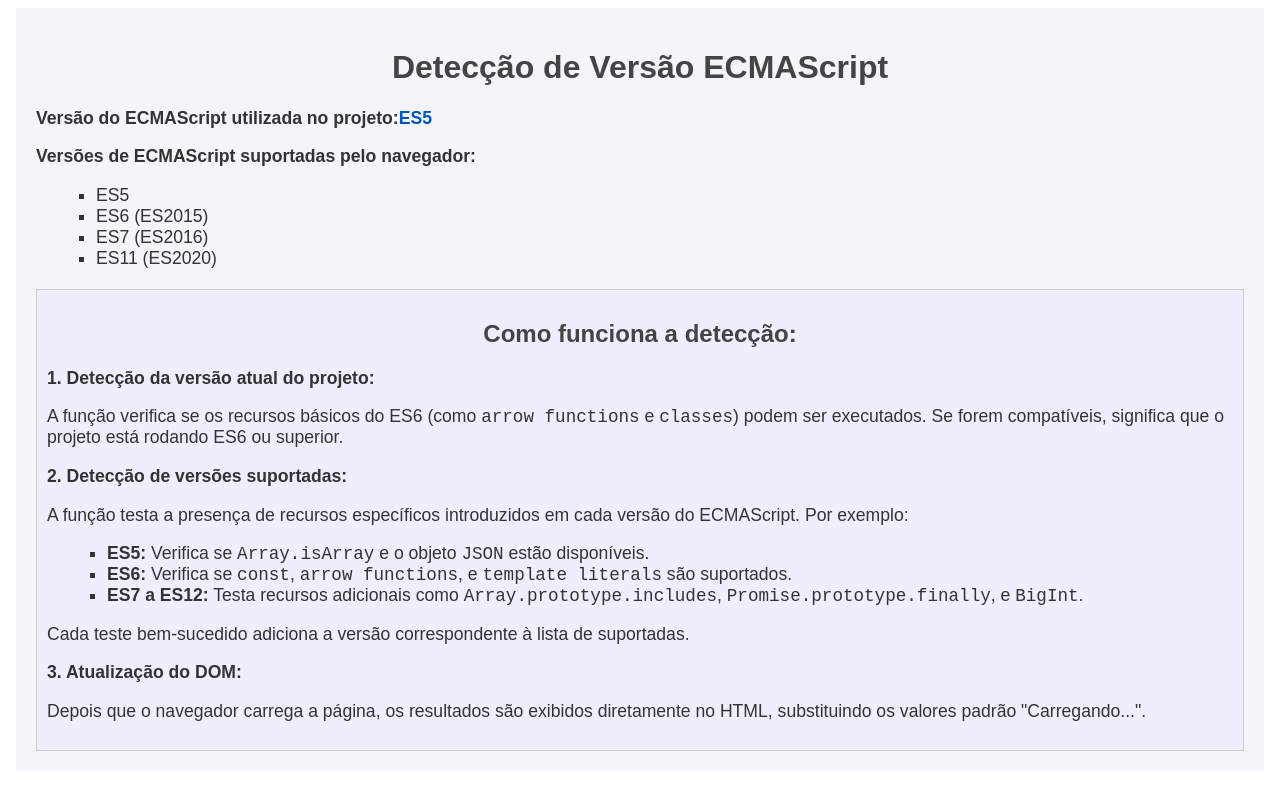
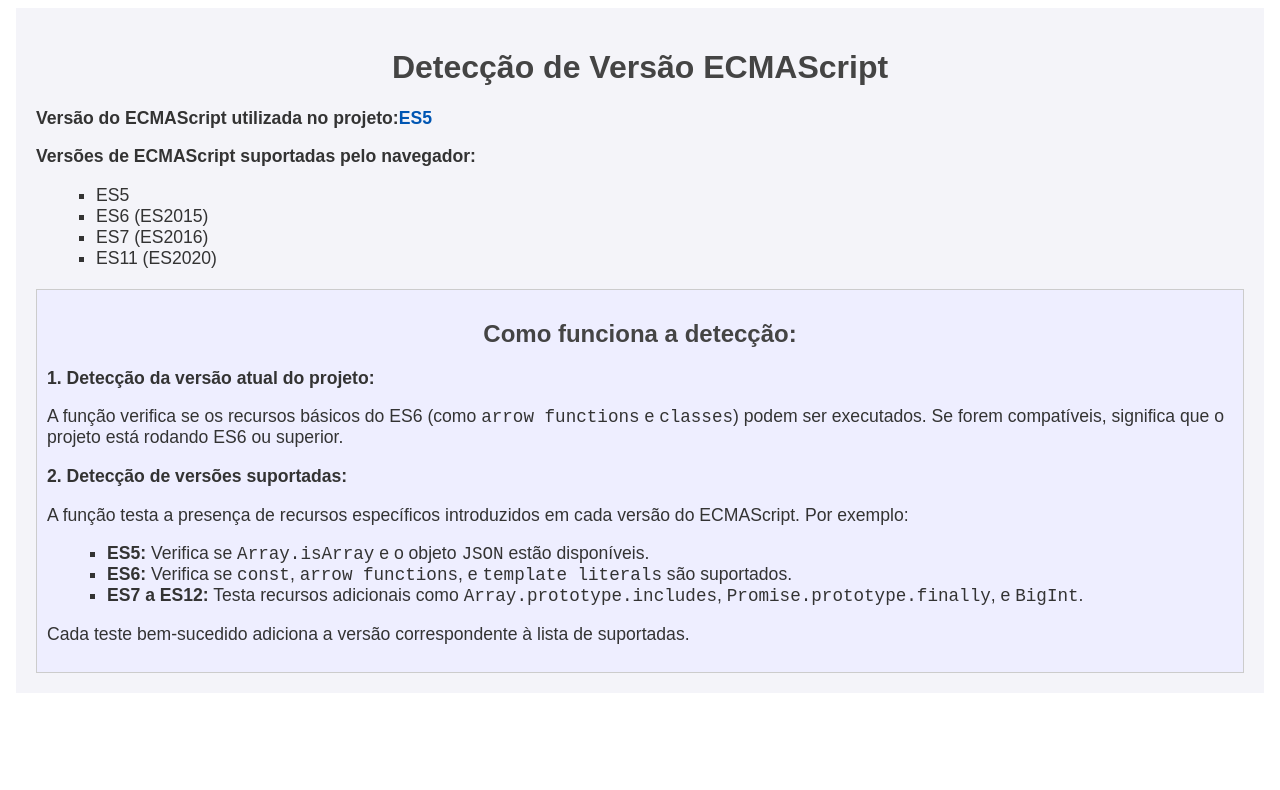
Before and after one commit to realmcastro/angulares5test, an Angular app: page / in a window 1280 px wide. Shown: the top 790 px of the page. Built offline with nearby package versions, Linux system fonts and the light colour scheme.

Commit message:
Update app.component.html

```diff
--- a/src/app/app.component.html
+++ b/src/app/app.component.html
@@ -57,8 +57,6 @@
     </ul>
     <p>Cada teste bem-sucedido adiciona a versão correspondente à lista de suportadas.</p>
 
-    <p><strong>3. Atualização do DOM:</strong></p>
-    <p>Depois que o navegador carrega a página, os resultados são exibidos diretamente no HTML, substituindo os valores padrão "Carregando...".</p>
   </div>
 </body>
 </html>
```
